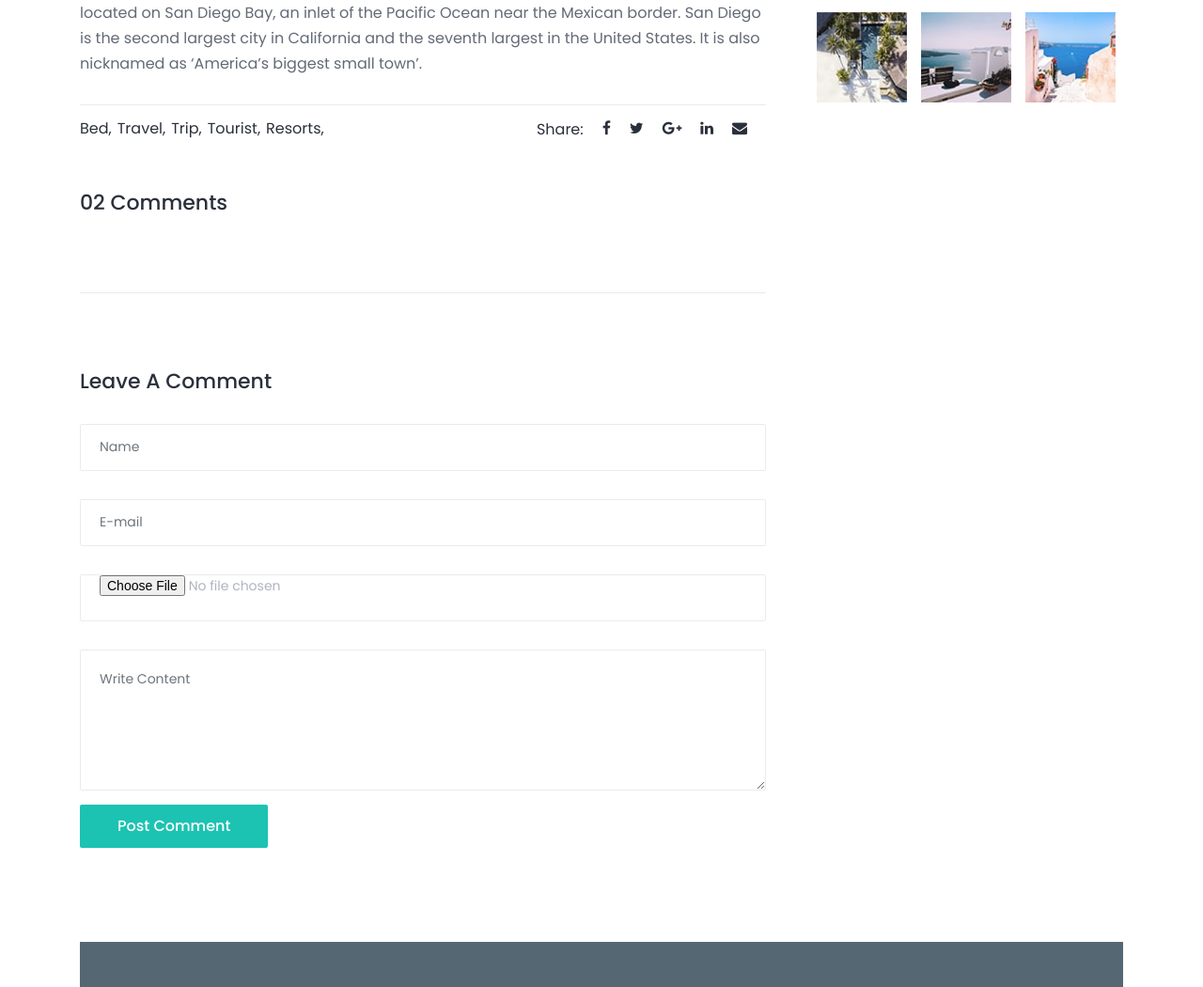
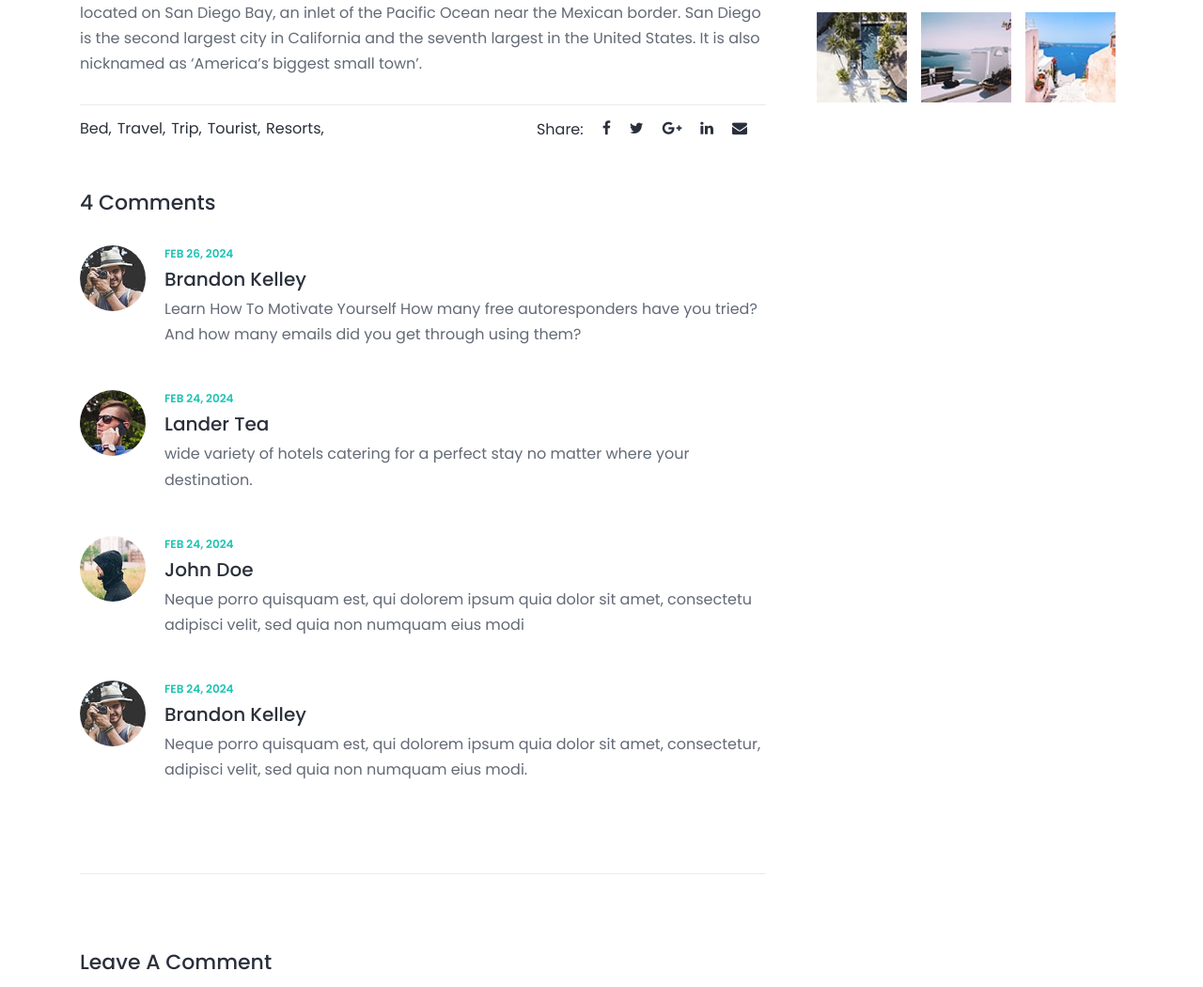
Before and after one commit to gigant3049/Hotel, a Django app: a page that uses templates/blog/single-blog.html in a window 1280 px wide. Shown: the part 1672-2722 px from the top of the page at 94% size. Run offline with Django 5.2, Linux system fonts and the light colour scheme; data comes from the database, SQL or seed files in the repository; both versions use the stored data as it was after the commit; parts of the project's set-up code (start-up, migrations or seed data) failed here and were passed over; some libraries are stand-ins or nearby versions.

Commit message:
Comment corrected

```diff
--- a/apps/blog/models.py
+++ b/apps/blog/models.py
@@ -42,6 +42,7 @@ class Instagram(models.Model):
 
 
 class Comment(models.Model):
+    article = models.ForeignKey('Article', on_delete=models.CASCADE, related_name='article')
     parent = models.ForeignKey('self', models.SET_NULL, null=True, blank=True)
     top_level_comment_id = models.IntegerField(null=True, blank=True)
     name = models.CharField(max_length=225)
--- a/apps/blog/views.py
+++ b/apps/blog/views.py
@@ -42,7 +42,7 @@ class BlogDetailView(DetailView, CreateView):
         sub_articles = article.sub_article.all()
         article_tags = article.tags.all()
         tags = Tag.objects.all()
-        comments = Comment.objects.all()
+        comments = Comment.objects.filter(article_id=article.id, top_level_comment_id__isnull=True).order_by('-id')
         context['comments'] = comments
         context['article'] = article
         context['sub_articles'] = sub_articles
--- a/templates/blog/single-blog.html
+++ b/templates/blog/single-blog.html
@@ -70,53 +70,31 @@
                     </div>
 
                     <div class="comment_area mb-50 clearfix">
-                        <h2>02 Comments</h2>
+                        <h2>{{ comments.values.count }} Comments</h2>
                         <ol>
-                            <li class="single_comment_area">
+                            {% for comment in comments %}
 
-{#                                <div class="comment-content d-flex">#}
-{#                                    {% for comment in comments %}#}
-{#                                        {% if comment.image %}#}
-{#                                            <div class="comment-author">#}
-{#                                                <img src="{{ comment.image.url }}" alt="author">#}
-{#                                            </div>#}
-{#                                        {% else %}#}
-{#                                            <div class="comment-author">#}
-{#                                                <img src="{% static 'img/profile_default.png' %}" alt="author">#}
-{#                                            </div>#}
-{#                                        {% endif %}#}
-{#                                        <div class="comment-meta">#}
-{#                                            <a href="#" class="post-date">{{ comment.created_date|date:date_format }}</a>#}
-{#                                            <h5>{{ comment.name }}</h5>#}
-{#                                            <p>{{ comment.content }}</p>#}
-{#                                        </div>#}
-{#                                        <ol class="children">#}
-{#                                            <li class="single_comment_area">#}
-{#                                                <div class="comment-content d-flex">#}
-{#                                                    {% if comment.children %}#}
-{#                                                        <div class="comment-author">#}
-{#                                                            <img src="{% static 'img/bg-img/41.jpg' %}" alt="author">#}
-{#                                                        </div>#}
-{##}
-{#                                                        <div class="comment-meta">#}
-{#                                                            <a href="#" class="post-date">27 Aug 2018</a>#}
-{#                                                            <h5>John Doe</h5>#}
-{#                                                            <p>Neque porro quisquam est, qui dolorem ipsum quia dolor#}
-{#                                                                sit#}
-{#                                                                amet,#}
-{#                                                                consectetu adipisci velit, sed quia non numquam eius#}
-{#                                                                modi</p>#}
-{#                                                            <a href="#" class="like">Like</a>#}
-{#                                                            <a href="#" class="reply">Reply</a>#}
-{#                                                        </div>#}
-{#                                                    {% endif %}#}
-{##}
-{#                                                </div>#}
-{#                                            </li>#}
-{#                                        </ol>#}
-{#                                    {% endfor %}#}
-{#                                </div>#}
-                            </li>
+                                <li class="single_comment_area">
+
+                                    <div class="comment-content d-flex">
+                                        {% if comment.image %}
+                                            <div class="comment-author">
+                                                <img src="{{ comment.image.url }}" alt="author">
+                                            </div>
+                                        {% else %}
+                                            <div class="comment-author">
+                                                <img src="{% static 'img/profile_default.png' %}" alt="author">
+                                            </div>
+                                        {% endif %}
+                                        <div class="comment-meta">
+                                            <a href="#"
+                                               class="post-date">{{ comment.created_date|date:date_format }}</a>
+                                            <h5>{{ comment.name }}</h5>
+                                            <p>{{ comment.content }}</p>
+                                        </div>
+                                    </div>
+                                </li>
+                            {% endfor %}
                         </ol>
                     </div>
 
```
Also changed, not shown: apps/blog/migrations/0004_comment_article.py (added), db.sqlite3.
